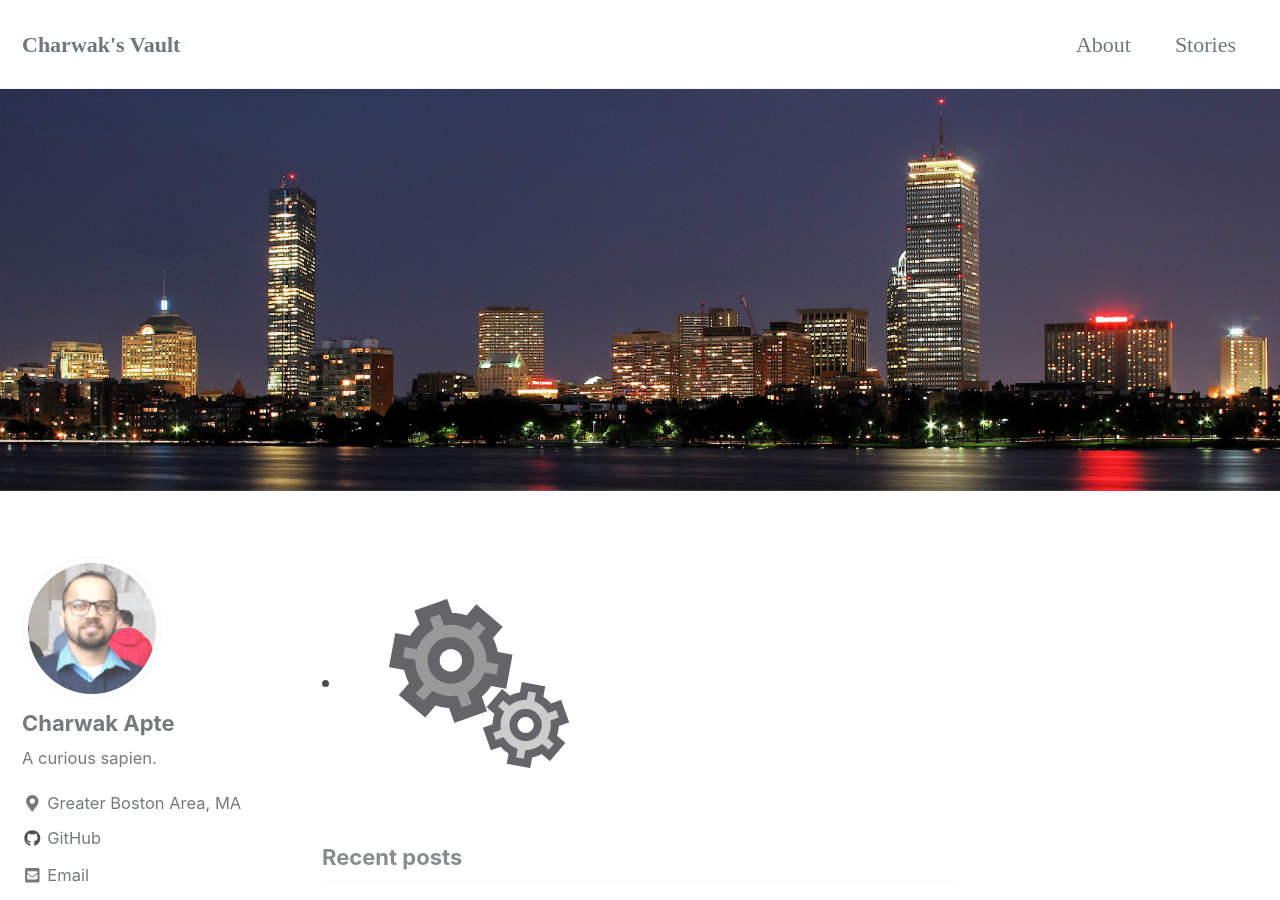
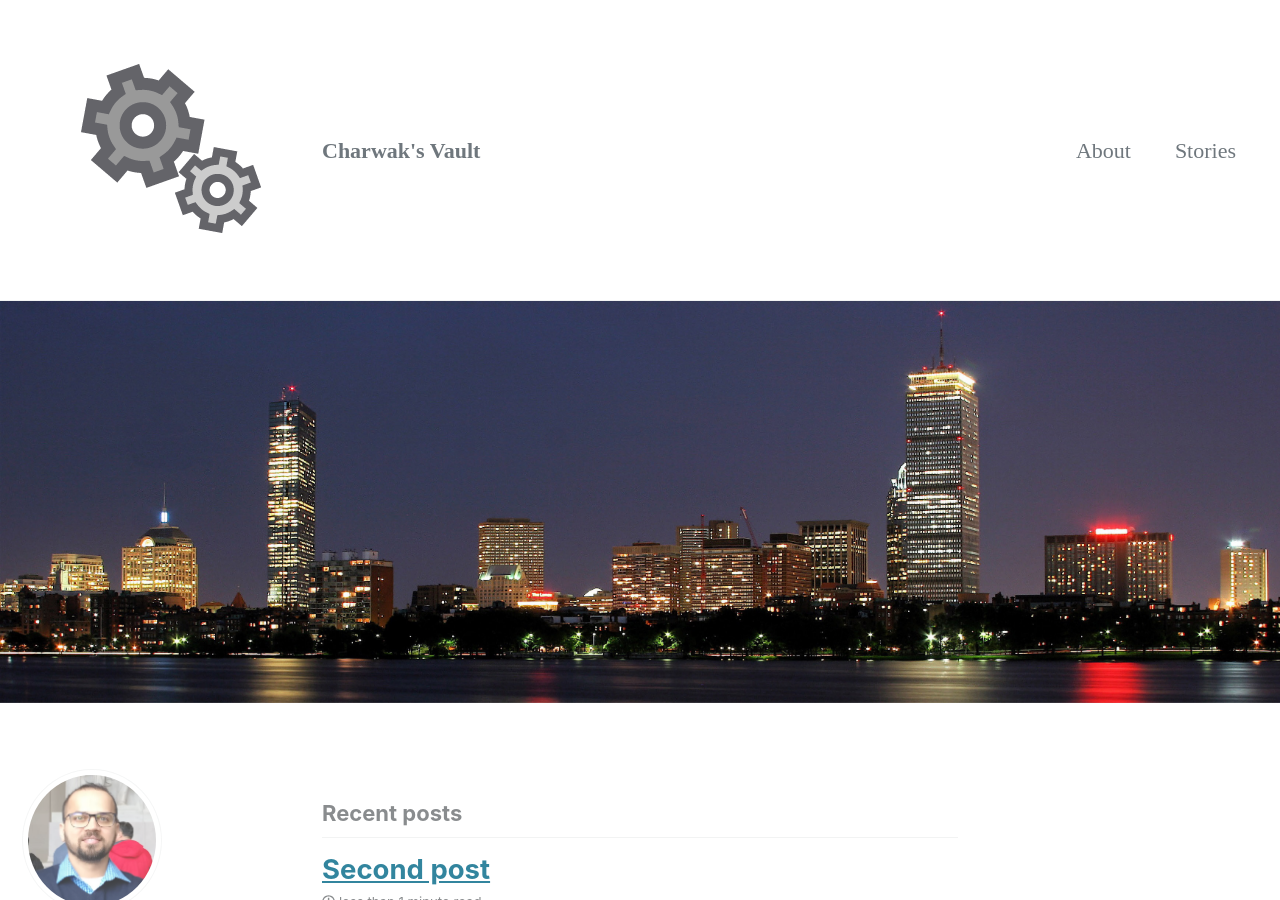
Before and after one commit to charwak/charwak.github.io, a Jekyll site: the page built from index.html, in a window 1280 px wide and 900 px high. Built offline with Jekyll 4.4.1, drawn with Linux system fonts in a browser that asks for light colours; cached includes are drawn as plain includes; nearby versions of some CDN libraries; the list of posts is cut into pages by our own code.

Commit message:
Changing styles

```diff
--- a/_includes/masthead.html
+++ b/_includes/masthead.html
@@ -2,6 +2,7 @@
   <div class="masthead__inner-wrap">
     <div class="masthead__menu">
       <nav id="site-nav" class="greedy-nav">
+        <li><a href="{{ HOME_PATH }}"><img src="images/calogo.png"/></a></li>
         <a class="site-title" href="{{ '/' | relative_url }}">{{ site.title }}</a>
         <ul class="visible-links">
           {%- for link in site.data.navigation.main -%}
--- a/_layouts/archive.html
+++ b/_layouts/archive.html
@@ -19,7 +19,6 @@ layout: default
 
   <div class="archive">
     {% unless page.header.overlay_color or page.header.overlay_image %}
-      <li><a class="brand-image" href="{{ HOME_PATH }}"><img class="brand-image" src="images/calogo.png"/></a></li>
       <h1 id="page-title" class="page__title">{{ page.title }}</h1>
     {% endunless %}
     {{ content }}
--- a/_sass/minimal-mistakes/_masthead.scss
+++ b/_sass/minimal-mistakes/_masthead.scss
@@ -23,7 +23,7 @@
     -webkit-box-pack: justify;
     -ms-flex-pack: justify;
     justify-content: space-between;
-    font-family: "Economica";
+    font-family: "$sans-serif-narrow";
 
     @include breakpoint($x-large) {
       max-width: $x-large;
```
